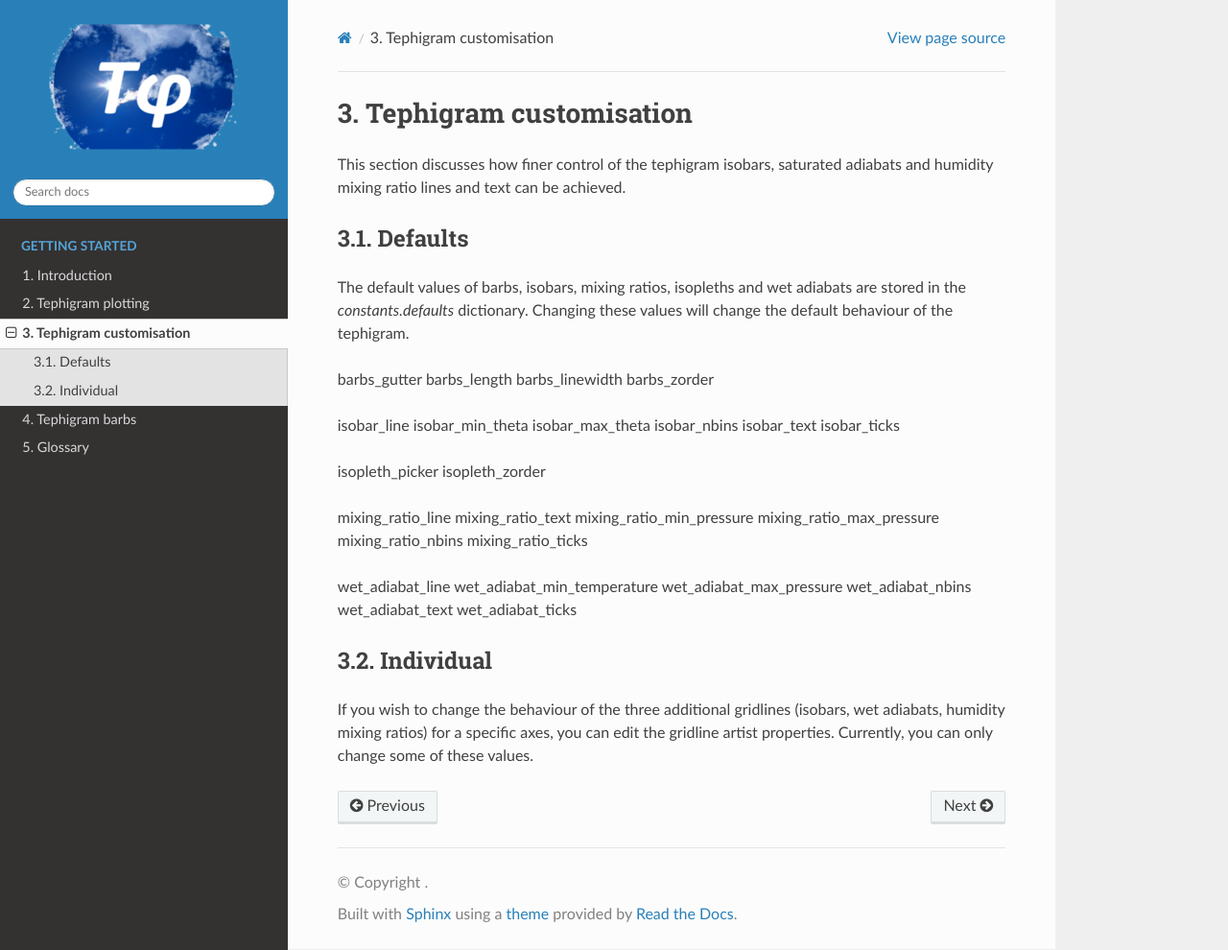
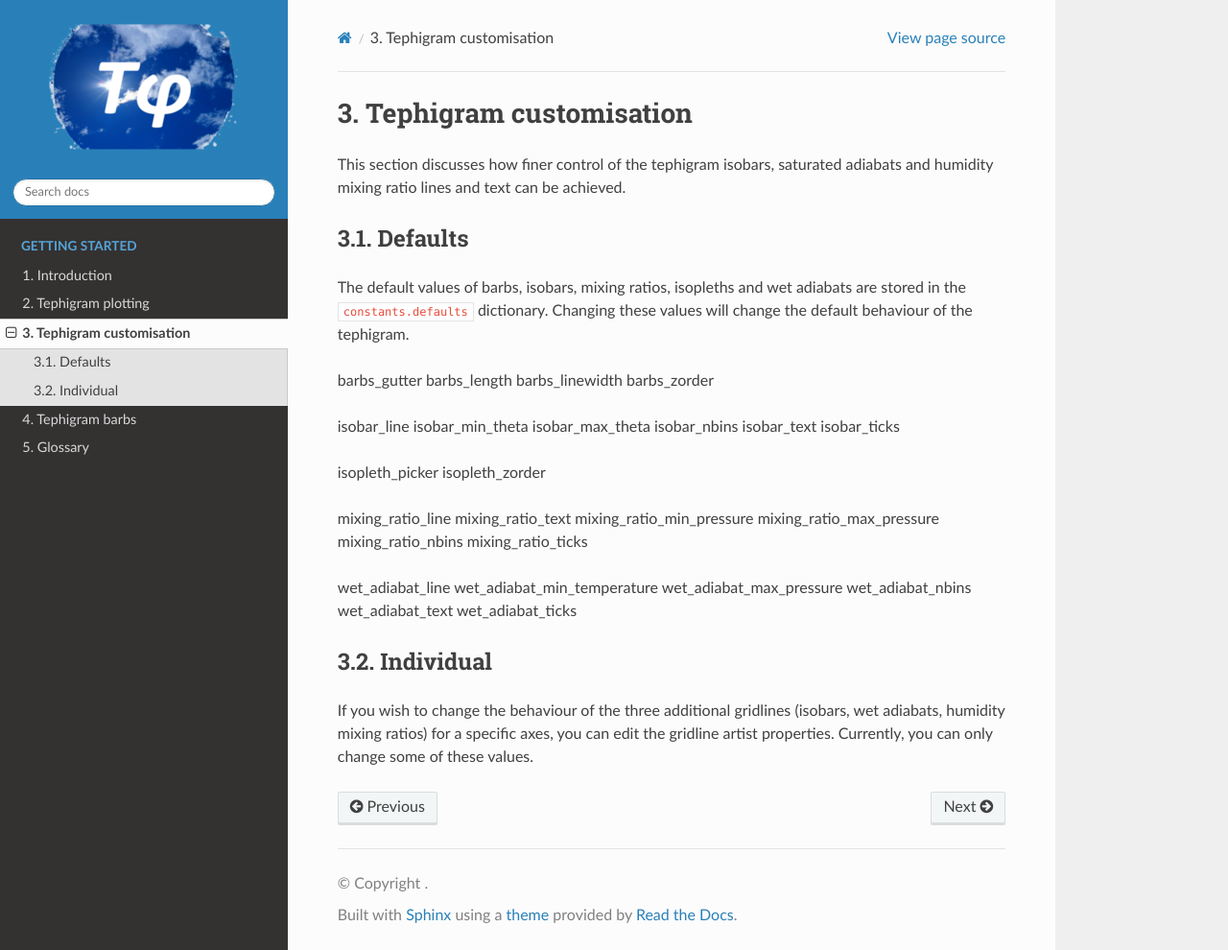
Before and after one commit to SciTools/tephi, a Sphinx documentation site: the page built from docs/source/customise.rst, in a window 1280 px wide and 990 px high. Shown: the whole window at 96% size. Built offline with Sphinx 7.4.7 and the Read the Docs theme 3.1.0, drawn with Linux system fonts in a browser that asks for light colours; pages that are not in the unit, such as notebooks, are missing from menus.

Commit message:
DRAFT: corrected rst

```diff
--- a/docs/source/customise.rst
+++ b/docs/source/customise.rst
@@ -15,7 +15,7 @@ Defaults
 --------
 
 The default values of barbs, isobars, mixing ratios, isopleths and wet adiabats are stored in the
-`constants.defaults` dictionary. Changing these values will change the default behaviour of the tephigram.
+``constants.defaults`` dictionary. Changing these values will change the default behaviour of the tephigram.
 
 barbs_gutter
 barbs_length
```
